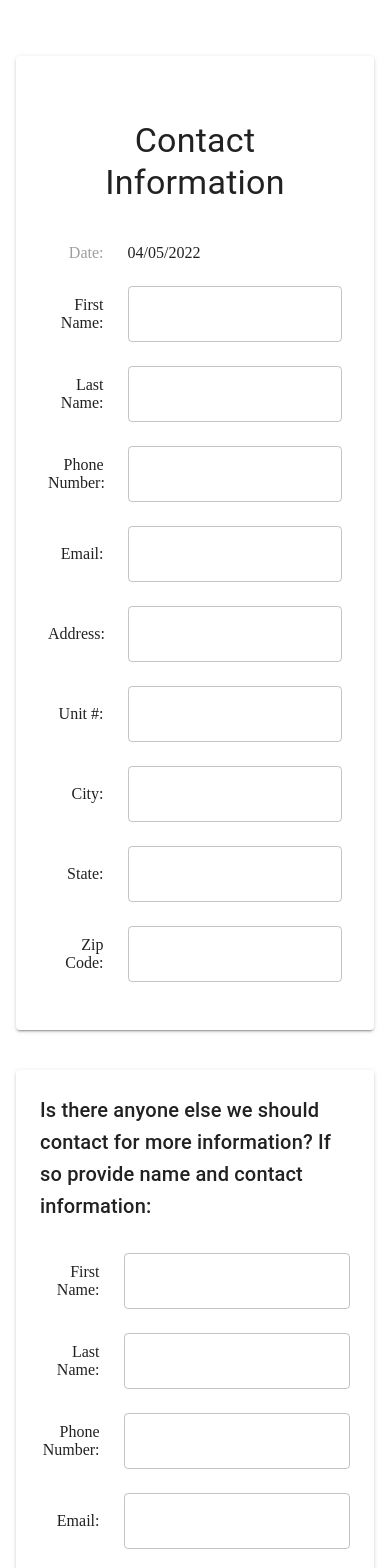
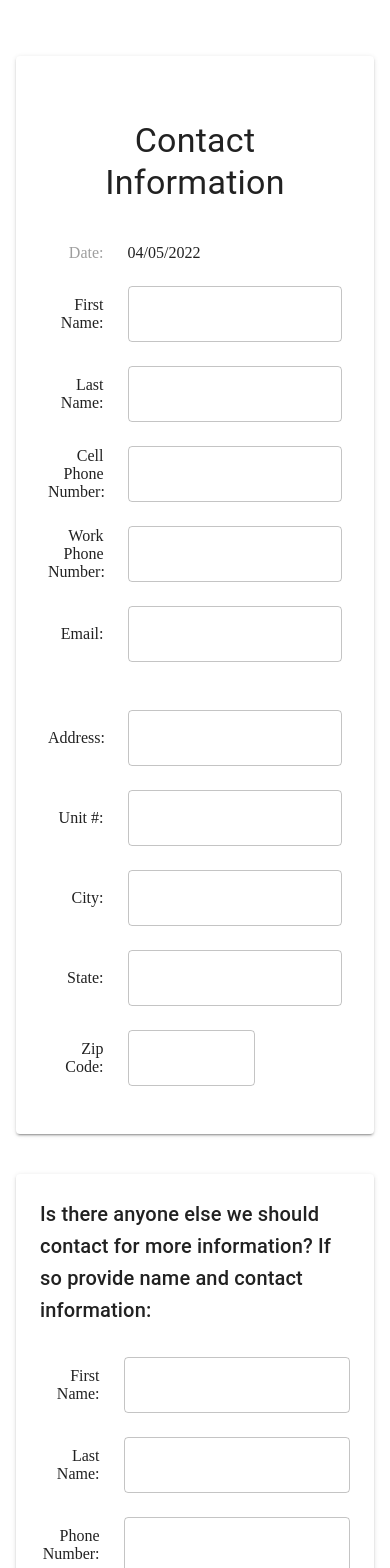
Before and after one commit to AlachuaCountyApps/service-request-cityworks, a React (Create React App) app: page /servicerequest/step2 in a window 390 px wide. Shown: the top 1568 px of the page. Built offline with nearby package versions, Linux system fonts and the light colour scheme; no server answers; what react-geocode would draw is missing.

Commit message:
Additional phone number, zipcode valdiation

```diff
--- a/src/components/CallerInformation.js
+++ b/src/components/CallerInformation.js
@@ -52,7 +52,7 @@ export default function CallerInformation() {
           <TextField id='lastName' name='lastName' required={true} fullWidth />
         </Grid>
         <Grid item xs={3} sm={2} sx={{ textAlign: 'end', alignSelf: 'center' }}>
-          Phone Number:
+          Cell Phone Number:
         </Grid>
         <Grid item xs={9} sm={4}>
           <ReactInputMask mask='999 - 999 - 9999'>
@@ -60,6 +60,21 @@ export default function CallerInformation() {
               <TextField
                 id='phoneNumber'
                 name='phoneNumber'
+                required={true}
+                fullWidth
+              />
+            )}
+          </ReactInputMask>
+        </Grid>
+        <Grid item xs={3} sm={2} sx={{ textAlign: 'end', alignSelf: 'center' }}>
+          Work Phone Number:
+        </Grid>
+        <Grid item xs={9} sm={4}>
+          <ReactInputMask mask='999 - 999 - 9999'>
+            {() => (
+              <TextField
+                id='workPhoneNumber'
+                name='workPhoneNumber'
                 required={true}
                 fullWidth
               />
@@ -78,6 +93,13 @@ export default function CallerInformation() {
             fullWidth
           />
         </Grid>
+        <Grid
+          item
+          xs={3}
+          sm={2}
+          sx={{ textAlign: 'end', alignSelf: 'center' }}
+        ></Grid>
+        <Grid item xs={9} sm={4}></Grid>
         <Grid item xs={3} sm={2} sx={{ textAlign: 'end', alignSelf: 'center' }}>
           Address:
         </Grid>
@@ -106,7 +128,13 @@ export default function CallerInformation() {
           Zip Code:
         </Grid>
         <Grid item xs={9} sm={10}>
-          <TextField id='zipcode' name='zipcode' required={true} />
+          <TextField
+            id='zipcode'
+            name='zipcode'
+            type={'number'}
+            InputProps={{ inputProps: { min: 10000, max: 99999 } }}
+            required={true}
+          />
         </Grid>
       </Grid>
     </Paper>
--- a/src/components/OtherContact.js
+++ b/src/components/OtherContact.js
@@ -1,4 +1,5 @@
 import { Paper, Grid, Typography, TextField } from '@mui/material';
+import ReactInputMask from 'react-input-mask';
 
 export default function CallerInformation() {
   return (
@@ -28,19 +29,28 @@ export default function CallerInformation() {
           Phone Number:
         </Grid>
         <Grid item xs={9} sm={4}>
-          <TextField
-            id='otherWorkPhoneNumber'
-            name='otherWorkPhoneNumber'
-            type='tel'
-            fullWidth
-          />
+          <ReactInputMask mask='999 - 999 - 9999'>
+            {() => (
+              <TextField
+                id='otherWorkPhoneNumber'
+                name='otherWorkPhoneNumber'
+                required={true}
+                fullWidth
+              />
+            )}
+          </ReactInputMask>
         </Grid>
 
         <Grid item xs={3} sm={2} sx={{ textAlign: 'end', alignSelf: 'center' }}>
           Email:
         </Grid>
         <Grid item xs={9} sm={4}>
-          <TextField id='otherEmail' name='otherEmail' fullWidth />
+          <TextField
+            id='otherEmail'
+            name='otherEmail'
+            type={'email'}
+            fullWidth
+          />
         </Grid>
       </Grid>
     </Paper>
```
